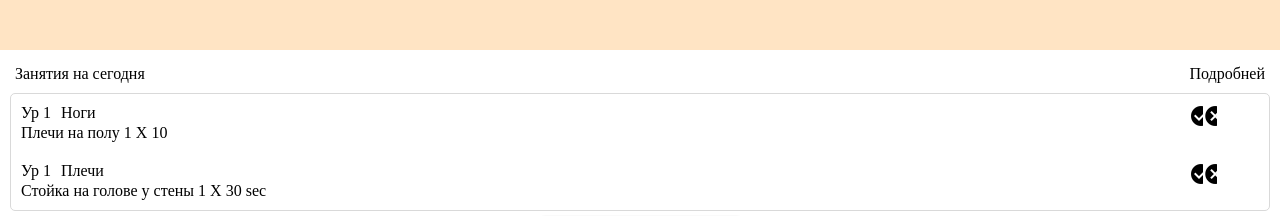
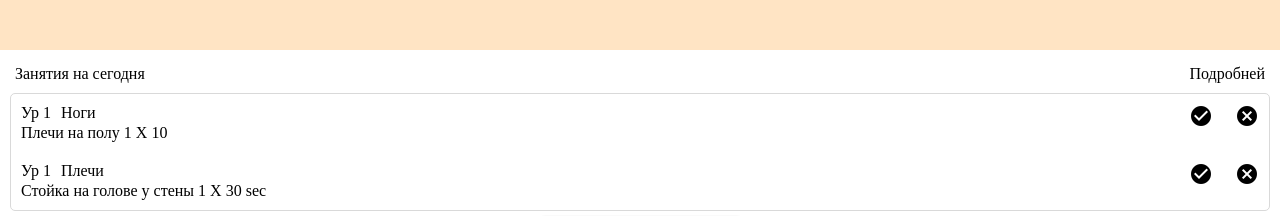
Before and after one commit to 0xff00ff/fit, an Angular app: page /programm in a window 1280 px wide. Shown: the top 216 px of the page. Built offline with nearby package versions, Linux system fonts and the light colour scheme.

Commit message:
minor fixes

```diff
--- a/src/app/pages/programm/programm.component.html
+++ b/src/app/pages/programm/programm.component.html
@@ -12,10 +12,12 @@
                         <div>{{ex.getType()}}</div>
                         <div style="flex-grow: 2;"></div>
                         <div style="width: 70px; display: flex; justify-content: space-between; flex-shrink: 0;">
-                            <mat-icon fontIcon="check_circle" (click)="setDone(ex, $event)"  *ngIf="!finished.find(ex)"></mat-icon>
-                            <mat-icon fontIcon="cancel" (click)="setNotDone(ex, $event)"  *ngIf="!finished.find(ex)"></mat-icon>
-                            <div style="display: flex; justify-content: flex-end; width: 100%;"><mat-icon style="color: green;" fontIcon="done" *ngIf="finished.isDone(ex)"></mat-icon>
-                            <mat-icon style="color: red;" fontIcon="close" *ngIf="finished.isSkipped(ex)"></mat-icon></div>
+                            <div><mat-icon fontIcon="check_circle" (click)="setDone(ex, $event)"  *ngIf="!finished.find(ex)"></mat-icon></div>
+                            <div><mat-icon fontIcon="cancel" (click)="setNotDone(ex, $event)"  *ngIf="!finished.find(ex)"></mat-icon></div>
+                            <div *ngIf="finished.find(ex)" style="display: flex; justify-content: flex-end; width: 100%;">
+                                <mat-icon style="color: green;" fontIcon="done" *ngIf="finished.isDone(ex)"></mat-icon>
+                                <mat-icon style="color: red;" fontIcon="close" *ngIf="finished.isSkipped(ex)"></mat-icon>
+                            </div>
                         </div>
                     </div>
                     <div>
--- a/src/app/pages/statistics/statistics.component.ts
+++ b/src/app/pages/statistics/statistics.component.ts
@@ -32,7 +32,6 @@ export class StatisticsComponent {
     const total = ex.getAll().length;
     const current = this.finished.len();
     this.progress = Math.round(current / total * 100);
-    console.log(this.progress);
 
     const d = service.getCurrentDay();
     this.currentDay = d;
@@ -60,5 +59,23 @@ export class StatisticsComponent {
     if (!confirm('Отменить выполнение упражнения?\nВсе упражнения этой группы сделанные позже будут так же отменены')) {
       return;
     }
+    console.log('restore', ex);
+    if (this.userExercises.getFinished().isSkipped(ex)) {
+      this.userExercises.removeFromDone(ex);
+    }
+    if (this.userExercises.getFinished().isDone(ex)) {
+      const group = ex.group;
+      const levfl = ex.level;
+      let next = ex
+      while(true) {
+        next = this.exercicesService.getExercises().getNext(next);
+        if (this.userExercises.getFinished().isDone(next) || this.userExercises.getFinished().isSkipped(next)) {
+          this.userExercises.removeFromDone(next);
+        } else {
+          break;
+        }
+      }
+      this.userExercises.removeFromDone(ex);
+    }
    }
 }
--- a/src/app/services/exercises.service.ts
+++ b/src/app/services/exercises.service.ts
@@ -686,7 +686,6 @@ export class ExercisesService {
 
 class Exercises {
   constructor(private exercises: Exercise[]) {
-    console.log(this.exercises)
   }
 
   getAll() {
--- a/src/app/services/programm.service.ts
+++ b/src/app/services/programm.service.ts
@@ -38,7 +38,6 @@ export class ProgrammService {
       this.currentDay = this._getCurrentDay(this.userExercisesService.getOptions(), this.userExercisesService.getFinished());
       localStorage.setItem('currentDay', JSON.stringify(this.currentDay));
     }
-    console.log('programm', this.programm);
   }
 
   finishCurrentDay() {
@@ -87,7 +86,6 @@ export class ProgrammService {
             break;
           }
           d = done.isDone(next);
-          console.log('next', next)
         }
         if (next) {
         day.exercises.push(next)
```
Also changed, not shown: 4 other files (tests, documents, lock files or other folders).
